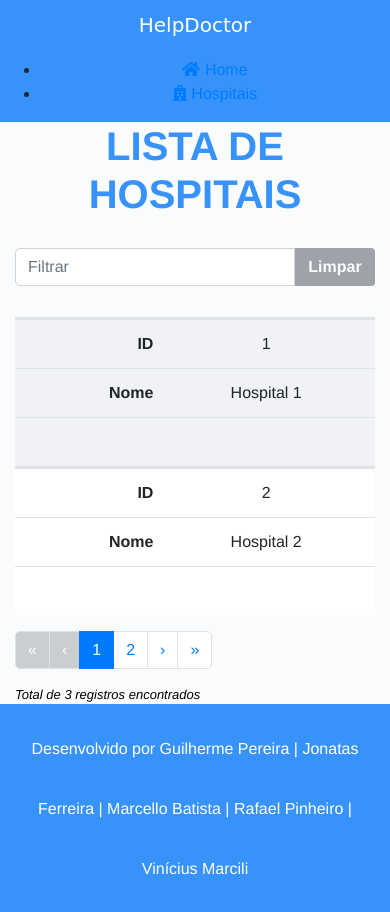
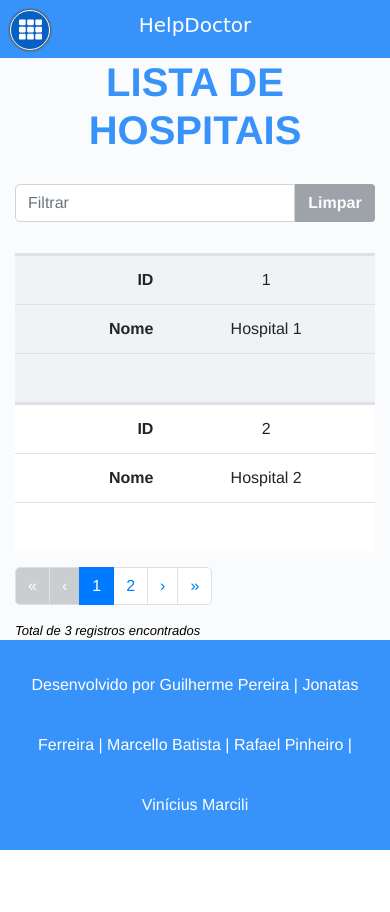
Before and after one commit to UNIPTCC/Help-Doctor-Front, a Vue app: page /#/hospital in a window 390 px wide. After the commit the page ends 850 px from the top, so only its background shows below. Built offline with nearby package versions, Linux system fonts and the light colour scheme; what vue-resource would draw is missing.

Commit message:
:construction: Mobile Menu

```diff
--- a/src/App.vue
+++ b/src/App.vue
@@ -18,6 +18,10 @@ export default {
   min-height: 100vh;
   position: relative;
   background: $gray;
+  &.no-scroll {
+    overflow-y: hidden;
+    max-height: 100vh;
+  }
   @media (max-width: 991px) {
     background: $blue;
   }
--- a/src/assets/styles/globals.scss
+++ b/src/assets/styles/globals.scss
@@ -4,6 +4,7 @@ $gray: #fafbfc;
 $gray-bg: #cbd2de;
 $gray-disable: #6c757d;
 $gray-disable-light: #6c757d57;
+$black-shadow: #555;
 $black: #000;
 /* GrayScale Colors */
 
@@ -22,6 +23,7 @@ $yellow: #ffc107;
 /* Defaults */
 $radius: 5px;
 $transition: all 0.3s ease;
+$shadow: 0 0 2px 1px $black-shadow;
 /* Defaults */
 
 /* Fonts */
--- a/src/components/MenuDestkop/MenuDestkop.scss
+++ b/src/components/MenuDestkop/MenuDestkop.scss
@@ -1,11 +1,10 @@
 #menu-desktop {
-  @media (max-width: 991px) {
-    display: none;
-  }
   position: fixed;
   left: 0;
   top: 0;
-  min-height: 100vh;
+  height: 100vh;
+  overflow-x: hidden;
+  overflow-y: auto;
   background: darken($blue, 20%);
   z-index: 1;
   width: 200px;
@@ -33,4 +32,7 @@
       }
     }
   }
+  @media (max-width: 991px) {
+    display: none;
+  }
 }
--- a/src/components/MenuDestkop/MenuDestkop.vue
+++ b/src/components/MenuDestkop/MenuDestkop.vue
@@ -1,7 +1,7 @@
 <template>
   <div id="menu-desktop">
     <ul>
-      <li v-for="(item, index) in items" :key="index" v-on:click="setActive('about')">
+      <li v-for="(item, index) in items" :key="index">
         <router-link :to="{ path: item.path }">
           <font-awesome-icon v-if="item.icon" :icon="item.icon" />
           {{ item.name }}
--- a/src/components/MenuMobile/MenuMobile.scss
+++ b/src/components/MenuMobile/MenuMobile.scss
@@ -1,4 +1,70 @@
 #menu-mobile {
+  position: absolute;
+  left: 0;
+  top: -100vh;
+  width: 0;
+  height: 0;
+  z-index: 2;
+  display: flex;
+  align-items: center;
+  justify-content: center;
+  background: darken($blue, 20%);
+  transition: $transition;
+  button {
+    position: fixed;
+    top: 10px;
+    left: 10px;
+    width: 40px;
+    height: 40px;
+    font-size: 23px;
+    border-radius: 50%;
+    background: darken($blue, 20%);
+    color: $white;
+    border: 1px solid $white;
+    box-shadow: $shadow;
+    transition: $transition;
+    svg {
+      transition: $transition;
+    }
+    &:hover, &:focus {
+      outline: none;
+    }
+  }
+  ul {
+    width: 0;
+    margin: 0;
+    padding: 0;
+    overflow: hidden;
+    list-style: none;
+    li {
+      font-size: 18px;
+      a {
+        font-family: $comics;
+        color: $white;
+        padding: 15px;
+        display: inline-block;
+        width: 100%;
+        transition: $transition;
+        &:hover, &:focus, &.router-link-active {
+          background: $gray;
+          color: $blue;
+        }
+      }
+    }
+  }
+  &.open {
+    top: 0;
+    width: 100vw;
+    height: 100vh;
+    button {
+      left: calc(100vw - 50px);
+      border: none;
+      box-shadow: none;
+    }
+    ul {
+      width: 100%;
+    }
+  }
   @media (min-width: 992px) {
     display: none;
   }
--- a/src/components/MenuMobile/MenuMobile.vue
+++ b/src/components/MenuMobile/MenuMobile.vue
@@ -1,6 +1,8 @@
 <template>
-  <div id="menu-mobile">
-    <div id="menu-desktop">
+  <div id="menu-mobile" v-bind:class="{ 'open': open }">
+    <button v-on:click="openMenu">
+      <font-awesome-icon :icon="icon" />
+    </button>
     <ul>
       <li v-for="(item, index) in items" :key="index">
         <router-link :to="{ path: item.path }">
@@ -9,7 +11,6 @@
         </router-link>
       </li>
     </ul>
-    </div>
   </div>
 </template>
 
@@ -21,6 +22,18 @@ export default {
       type: Array,
       required: true
     }
+  },
+  data () {
+    return {
+      open: false,
+      icon: 'th'
+    }
+  },
+  methods: {
+    openMenu () {
+      this.open = !this.open
+      this.icon = (this.open) ? 'times' : 'th'
+    }
   }
 }
 </script>
--- a/src/router/router.js
+++ b/src/router/router.js
@@ -37,7 +37,7 @@ const routes = [
   },
   {
     path: '/hospital',
-    name: 'Hospital',
+    name: 'Hospital - Lista',
     component: HospitalList,
     meta: {
       title: 'HelpDoctor - Hospitais'
@@ -45,7 +45,7 @@ const routes = [
   },
   {
     path: '/hospital/:id',
-    name: 'Hospital',
+    name: 'Hospital - Editar',
     component: HospitalEdit,
     meta: {
       title: 'HelpDoctor - Editar Hospital'
```
Also changed, not shown: src/main.js (+6 -2 lines). Lines whose indentation alone changed are shown as unchanged.
